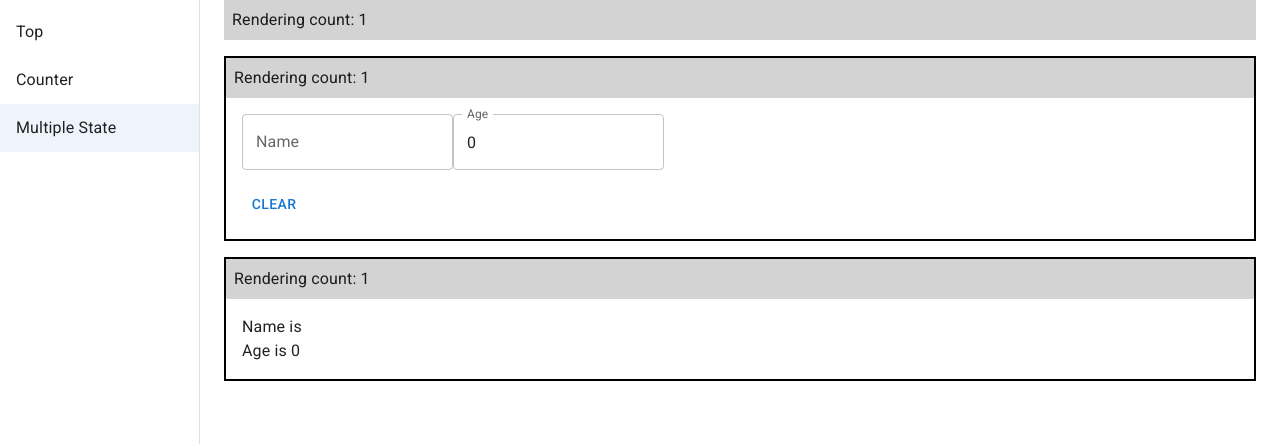
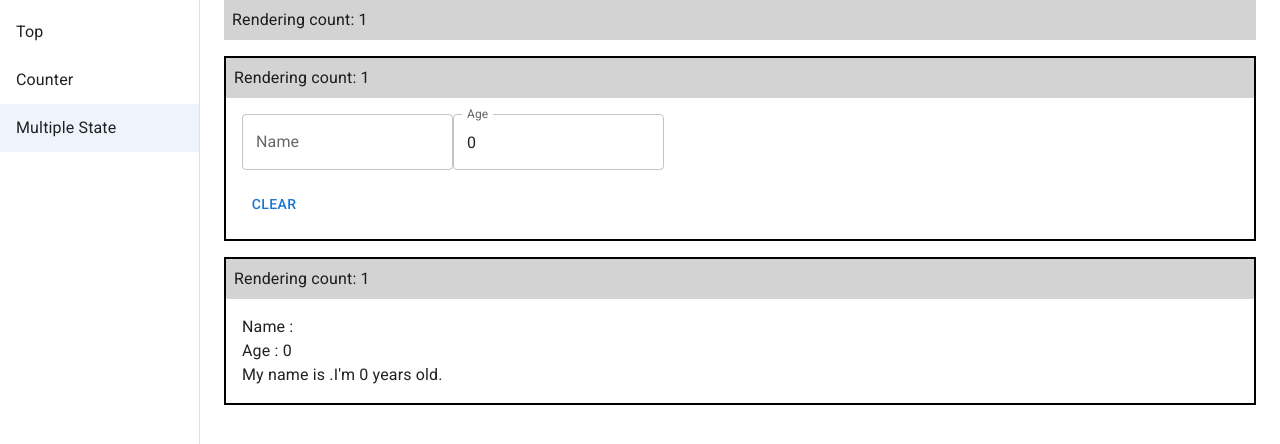
Before and after one commit to dodo-lab/sandbox, a Next.js app in the folder react/zustand-sandbox/: page /multiple-state in a window 1280 px wide. Shown: the top 444 px of the page. Built offline with nearby package versions, Linux system fonts and the light colour scheme.

Commit message:
✨: getメソッドでステートを取得

```diff
--- a/react/zustand-sandbox/src/pages/multiple-state.tsx
+++ b/react/zustand-sandbox/src/pages/multiple-state.tsx
@@ -31,15 +31,16 @@ const Inputs: React.FC<BoxProps> = props => {
 };
 
 const Show: React.FC<BoxProps> = props => {
-  const {name, age} = useUser(state => ({name: state.name, age: state.age}), shallow);
+  const {name, age, serif} = useUser(state => ({name: state.name, age: state.age, serif: state.serif}), shallow);
   const renderingCount = useRenderingCount();
 
   return (
     <ItemBox {...props}>
       {renderingCount}
       <Box sx={{p: 2}}>
-        <Typography>Name is {name}</Typography>
-        <Typography>Age is {age}</Typography>
+        <Typography>Name : {name}</Typography>
+        <Typography>Age : {age}</Typography>
+        <Typography>{serif()}</Typography>
       </Box>
     </ItemBox>
   );
--- a/react/zustand-sandbox/src/states/useUser.ts
+++ b/react/zustand-sandbox/src/states/useUser.ts
@@ -6,12 +6,14 @@ type State = {
   setName: (name: string) => void;
   setAge: (age: number) => void;
   clear: () => void;
+  serif: () => string;
 };
 
-export const useUser = create<State>(set => ({
+export const useUser = create<State>((set, get) => ({
   name: '',
   age: 0,
   setName: name => set({name}),
   setAge: age => set({age}),
   clear: () => set({name: '', age: 0}),
+  serif: () => `My name is ${get().name}.I'm ${get().age} years old.`,
 }));
```
